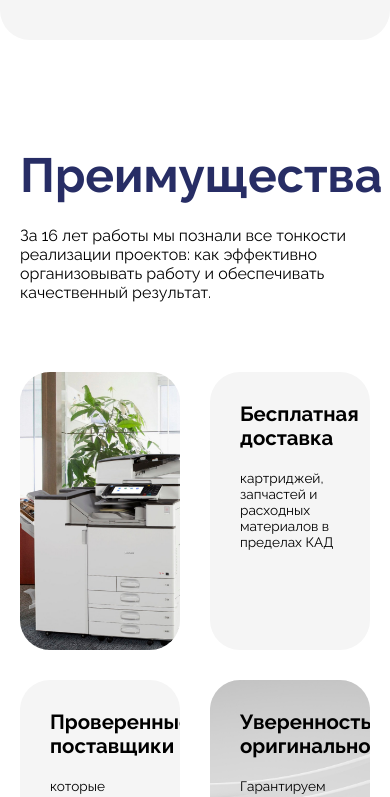
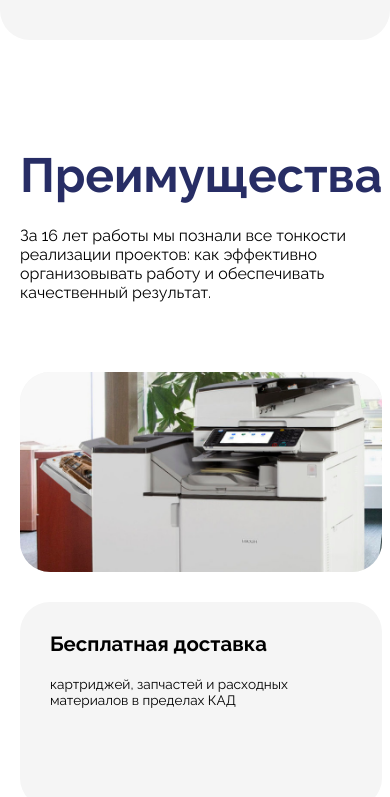
Before and after one commit to TraVv1S/pro-system-lp, a Next.js app: page / in a window 390 px wide. Shown: the part 4120-4917 px from the top of the page. Built offline with nearby package versions, Linux system fonts and the light colour scheme.

Commit message:
adaptive fixes

```diff
--- a/components/Advantages/Advantages.module.scss
+++ b/components/Advantages/Advantages.module.scss
@@ -72,3 +72,17 @@
   }
 
 }
+
+@media (max-width: 430px) {
+  .advantages {
+    grid-template-columns: 1fr;
+  }
+  .main {
+    grid-column: span 1;
+  }
+
+  .advantageItem {
+    min-height: 200px;
+  }
+
+}
--- a/src/app/styles.css
+++ b/src/app/styles.css
@@ -63,7 +63,7 @@
 
 
 h2 {
-    font-size: 3em;
+    font-size: 3rem;
     line-height: 80%;
     color: var(--accent-main);
     margin-bottom: 2rem;
```
